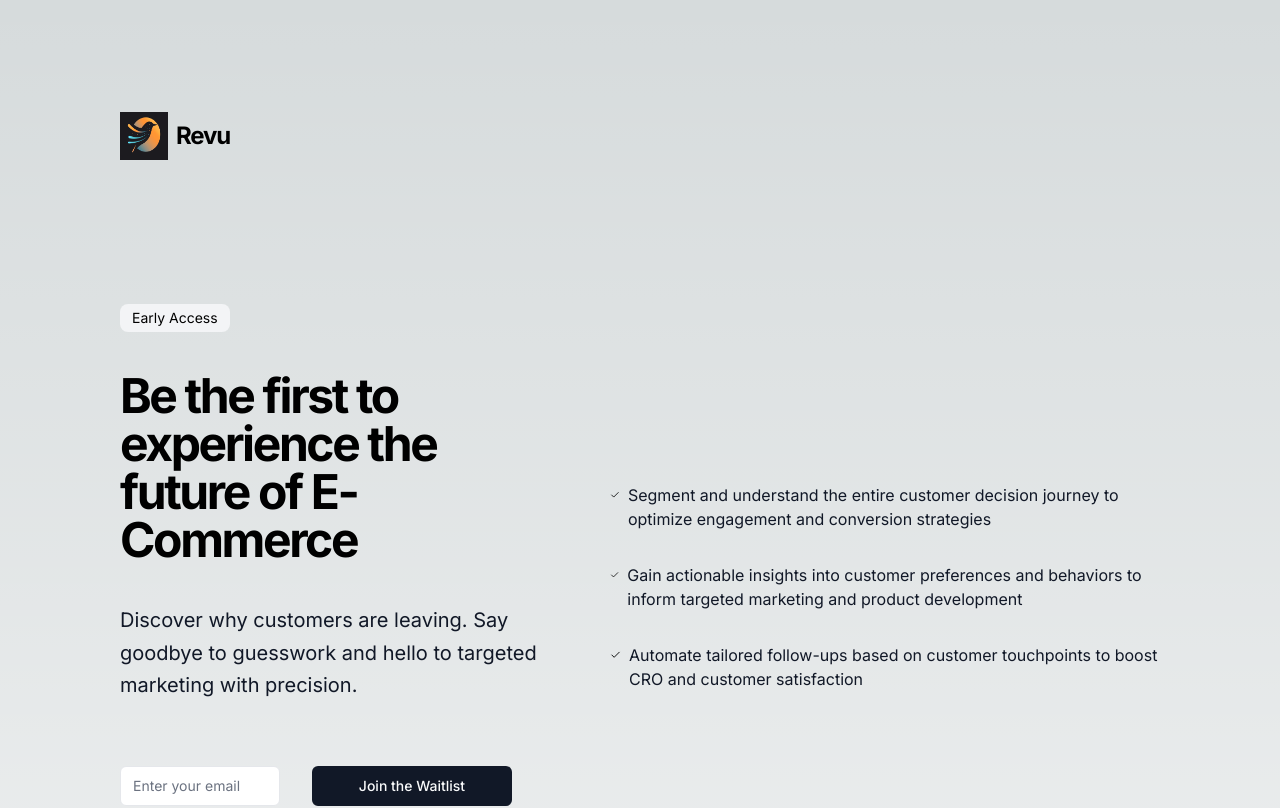
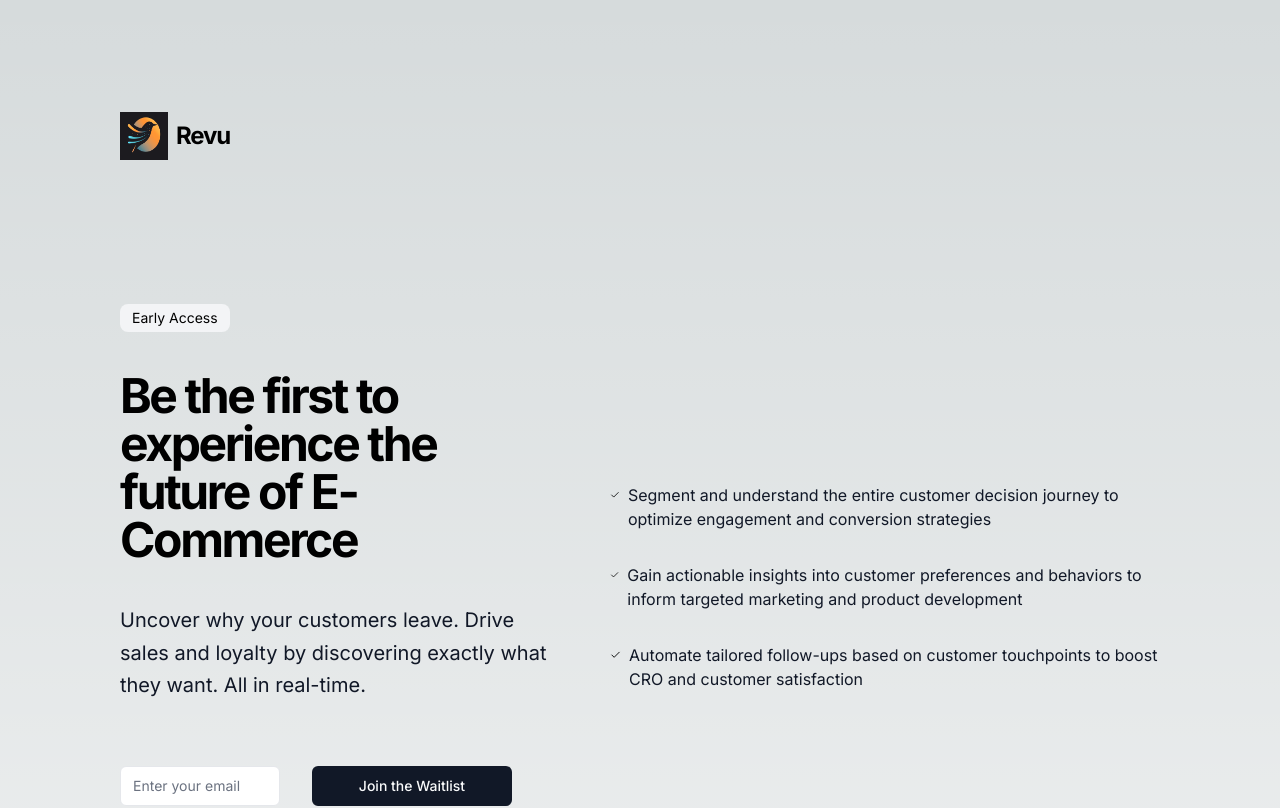
Before and after one commit to aqzhen/Revu-Landing-Page, a Next.js app: page / in a window 1280 px wide. Shown: the top 808 px of the page. Built offline with nearby package versions, Linux system fonts and the light colour scheme.

Commit message:
added tagine

```diff
--- a/src/components/landing-page.tsx
+++ b/src/components/landing-page.tsx
@@ -85,8 +85,8 @@ export function LandingPage() {
                   Be the first to experience the future of E-Commerce
                 </h2>
                 <p className="max-w-[600px] text-gray-900 md:text-xl/relaxed lg:text-base/relaxed xl:text-xl/relaxed ">
-                  Discover why customers are leaving. Say goodbye to guesswork
-                  and hello to targeted marketing with precision.
+                  Uncover why your customers leave. Drive sales and loyalty by
+                  discovering exactly what they want. All in real-time.
                 </p>
               </div>
               <form
```
